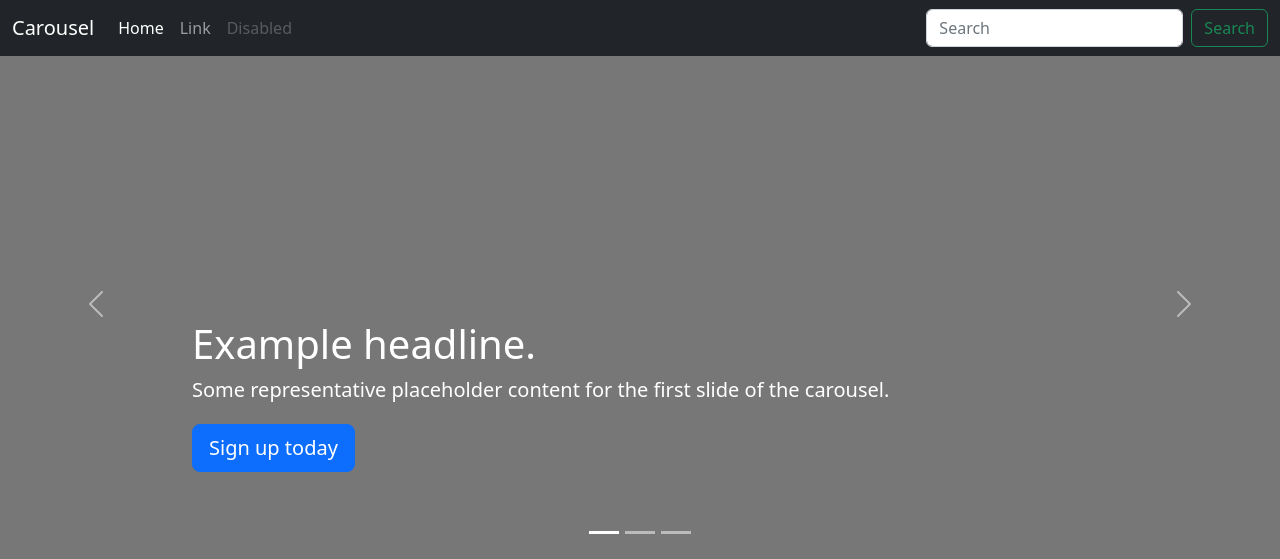
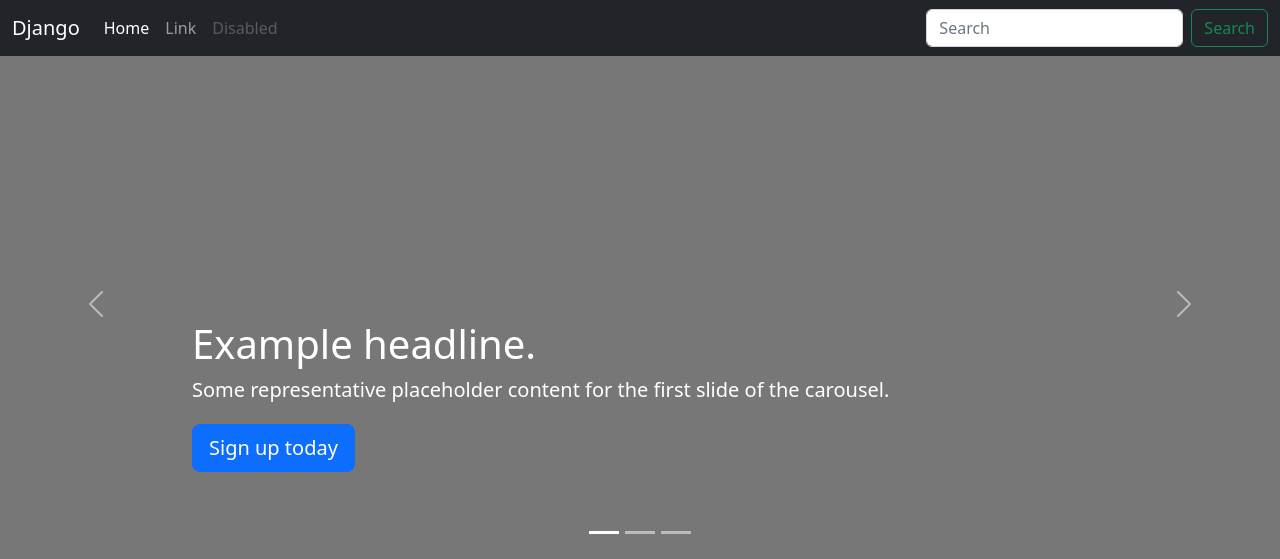
Before and after one commit to unanp2/mysite, a Django app: page / in a window 1280 px wide. Shown: the top 559 px of the page. Run offline with Django 4.2, Linux system fonts and the light colour scheme; some libraries are stand-ins or nearby versions.

Commit message:
10th commit

```diff
--- a/blogapp/templates/index.html
+++ b/blogapp/templates/index.html
@@ -81,7 +81,7 @@
 <header>
   <nav class="navbar navbar-expand-md navbar-dark fixed-top bg-dark">
     <div class="container-fluid">
-      <a class="navbar-brand" href="#">Carousel</a>
+      <a class="navbar-brand" href="#">Django</a>
       <button class="navbar-toggler" type="button" data-bs-toggle="collapse" data-bs-target="#navbarCollapse" aria-controls="navbarCollapse" aria-expanded="false" aria-label="Toggle navigation">
         <span class="navbar-toggler-icon"></span>
       </button>
@@ -202,8 +202,9 @@
         <p class="lead">Some great placeholder content for the first featurette here. Imagine some exciting prose here.</p>
       </div>
       <div class="col-md-5">
-        <svg class="bd-placeholder-img bd-placeholder-img-lg featurette-image img-fluid mx-auto" width="500" height="500" xmlns="http://www.w3.org/2000/svg" role="img" aria-label="Placeholder: 500x500" preserveAspectRatio="xMidYMid slice" focusable="false"><title>Placeholder</title><rect width="100%" height="100%" fill="#eee"/><text x="50%" y="50%" fill="#aaa" dy=".3em">500x500</text></svg>
-
+        <svg class="bd-placeholder-img bd-placeholder-img-lg featurette-image img-fluid mx-auto" width="500" height="500" xmlns="http://www.w3.org/2000/svg" role="img" aria-label="Placeholder: 500x500" preserveAspectRatio="xMidYMid slice" focusable="false"><title>Placeholder</title><rect width="100%" height="100%" fill="#eee"/><text x="50%" y="50%" fill="#aaa" dy=".3em">500x500</text>
+         <image href="https://static.wixstatic.com/media/f95ca2_55f56077b0514a41a1fdb88191831d9f~mv2.jpg" height="500" width="500"/>
+          </svg>
       </div>
     </div>
 
```
